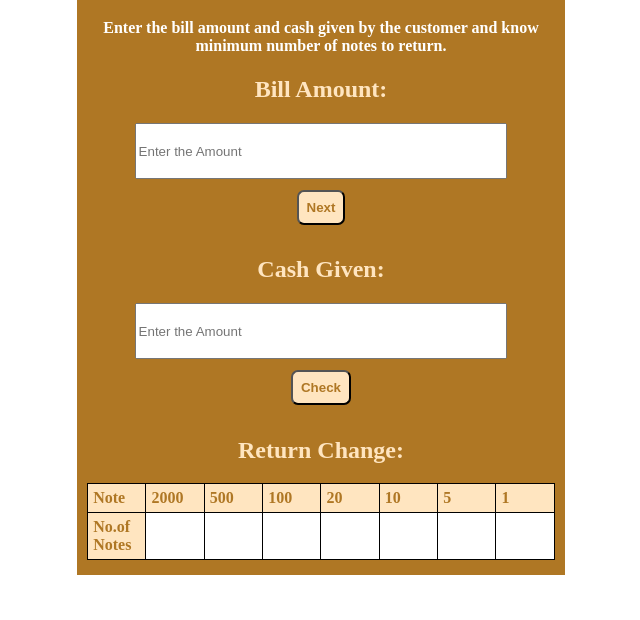
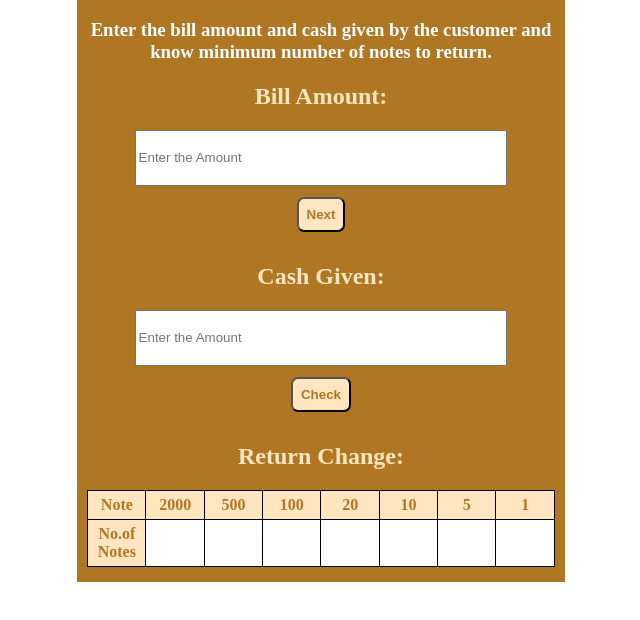
Before and after one commit to rittik-ghosh/Mark-10-Cash-Register, a plain HTML site: page index.html in a window 1280 px wide. Shown: the part 84-704 px from the top of the page, without its empty margins (319-959 px from the left). Drawn offline with Linux system fonts and the light colour scheme.

Commit message:
few changes

```diff
--- a/index.html
+++ b/index.html
@@ -10,7 +10,7 @@
 <body>
     <div class="fullContainer">
         <h1 class="whiteColor">Cash Register Manager</h1>
-        <h4 class="whiteColor">Enter the bill amount and cash given by the customer and know minimum number of notes to return.</h4>
+        <h3 class="whiteColor">Enter the bill amount and cash given by the customer and know minimum number of notes to return.</h3>
         <h2 class="blueColor">
             Bill Amount:
         </h2>
--- a/styles.css
+++ b/styles.css
@@ -4,14 +4,14 @@ table, th, td {
   }
   td {
     padding: 5px;
-    text-align: left;
+    text-align: center;
     width: 12.5%;
     background-color: white;
     color: #AF7724;
   }
   th{
     padding: 5px;
-    text-align: left;
+    text-align: center;
     width: 12.5%;
     background-color: #FFE5C0;
     color: #AF7724;
```
